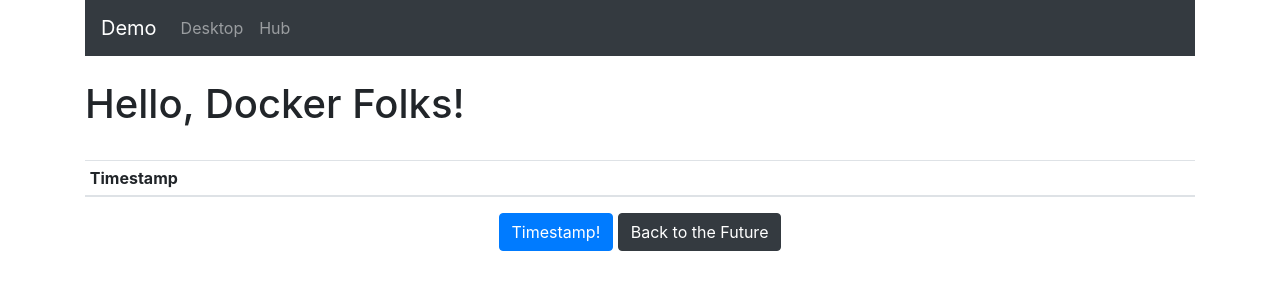
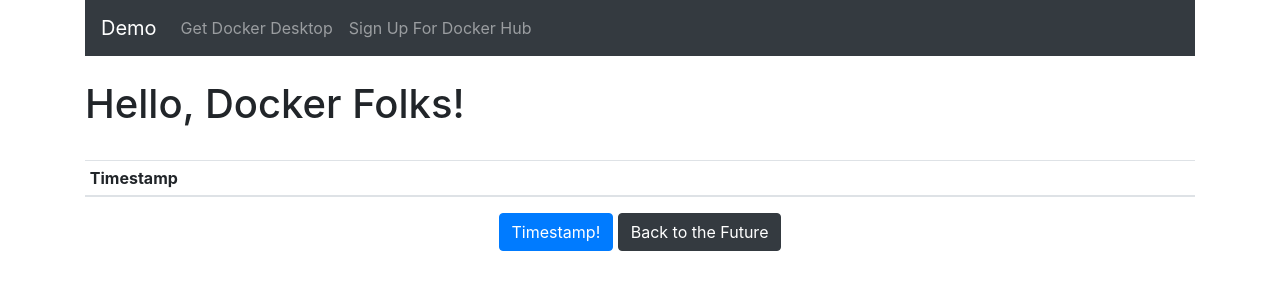
Before and after one commit to metcalfc/docker-ecs-compose, a Flask app: page / in a window 1280 px wide. Shown: the top 300 px of the page. Run offline with Flask 2, Linux system fonts and the light colour scheme; data that the repository does not hold is empty; some libraries are stand-ins or nearby versions.

Commit message:
More verbose links.

```diff
--- a/app/templates/index.html
+++ b/app/templates/index.html
@@ -39,11 +39,13 @@
               <a
                 class="nav-link"
                 href="https://www.docker.com/products/docker-desktop"
-                >Desktop</a
+                >Get Docker Desktop</a
               >
             </li>
             <li class="nav-item">
-              <a class="nav-link" href="https://hub.docker.com/signup">Hub</a>
+              <a class="nav-link" href="https://hub.docker.com/signup"
+                >Sign Up For Docker Hub</a
+              >
             </li>
           </ul>
         </div>
```
